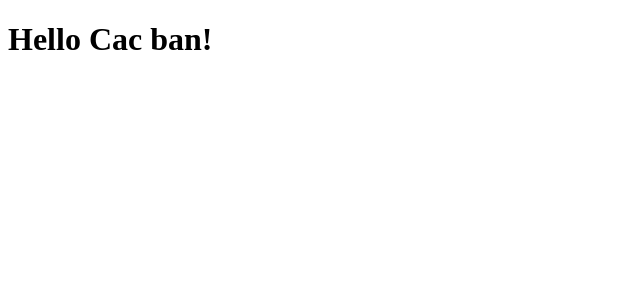
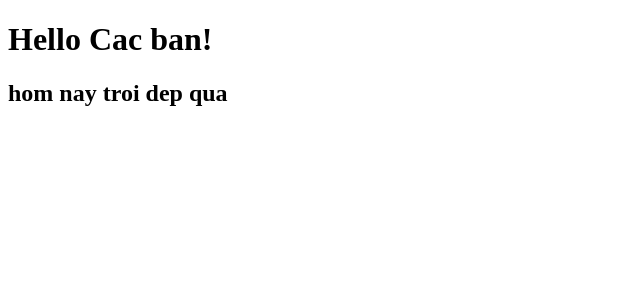
Before and after one commit to phan1976/Angular18, an Angular app: page / in a window 1280 px wide. Shown: the top 300 px of the page, without its empty margins (0-640 px from the left). Built offline with nearby package versions, Linux system fonts and the light colour scheme.

Commit message:
update Hello

```diff
--- a/src/app/app.component.html
+++ b/src/app/app.component.html
@@ -1 +1,2 @@
 <h1>Hello Cac ban!</h1>
+<h2>hom nay troi dep qua</h2>
```
